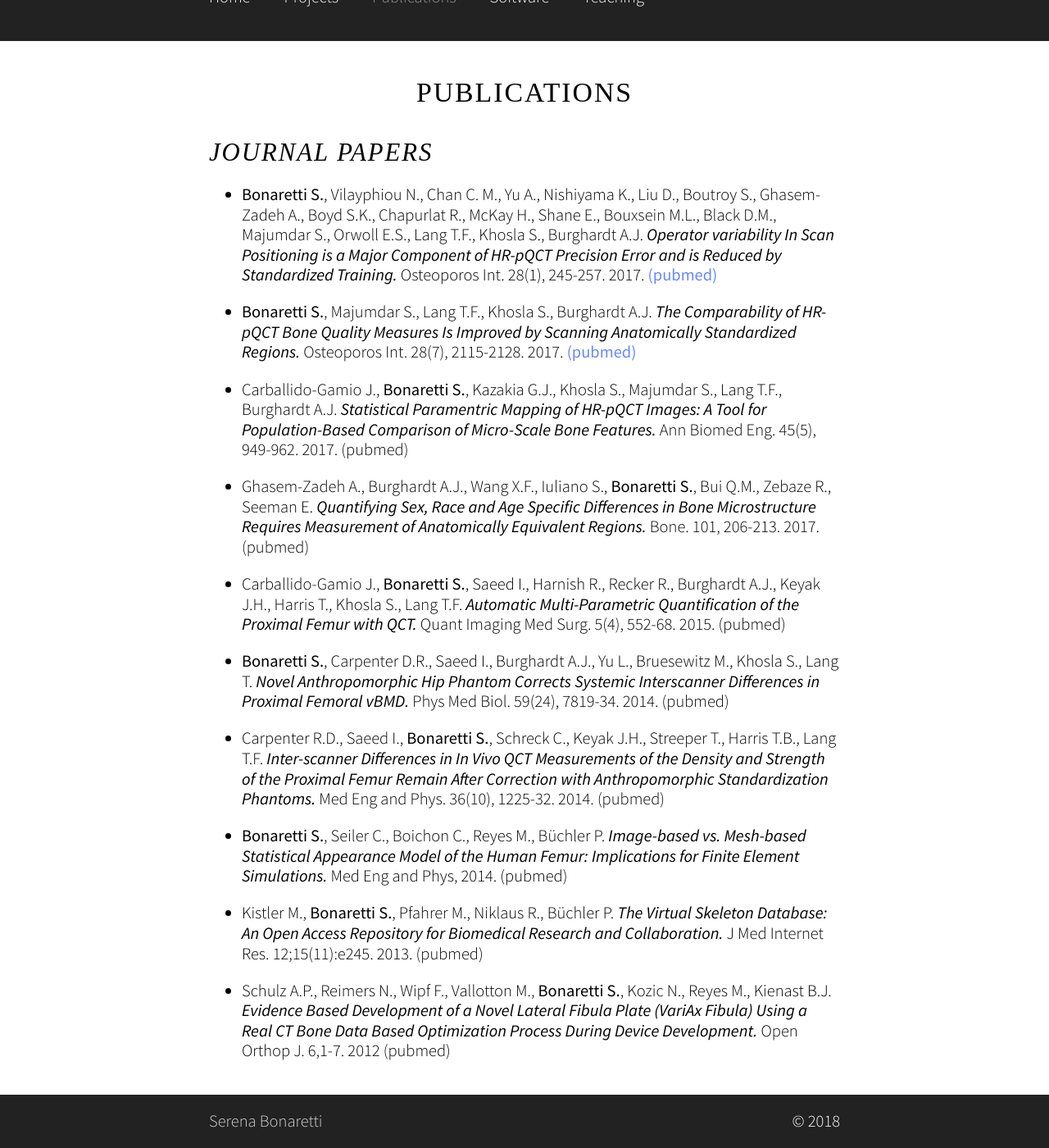
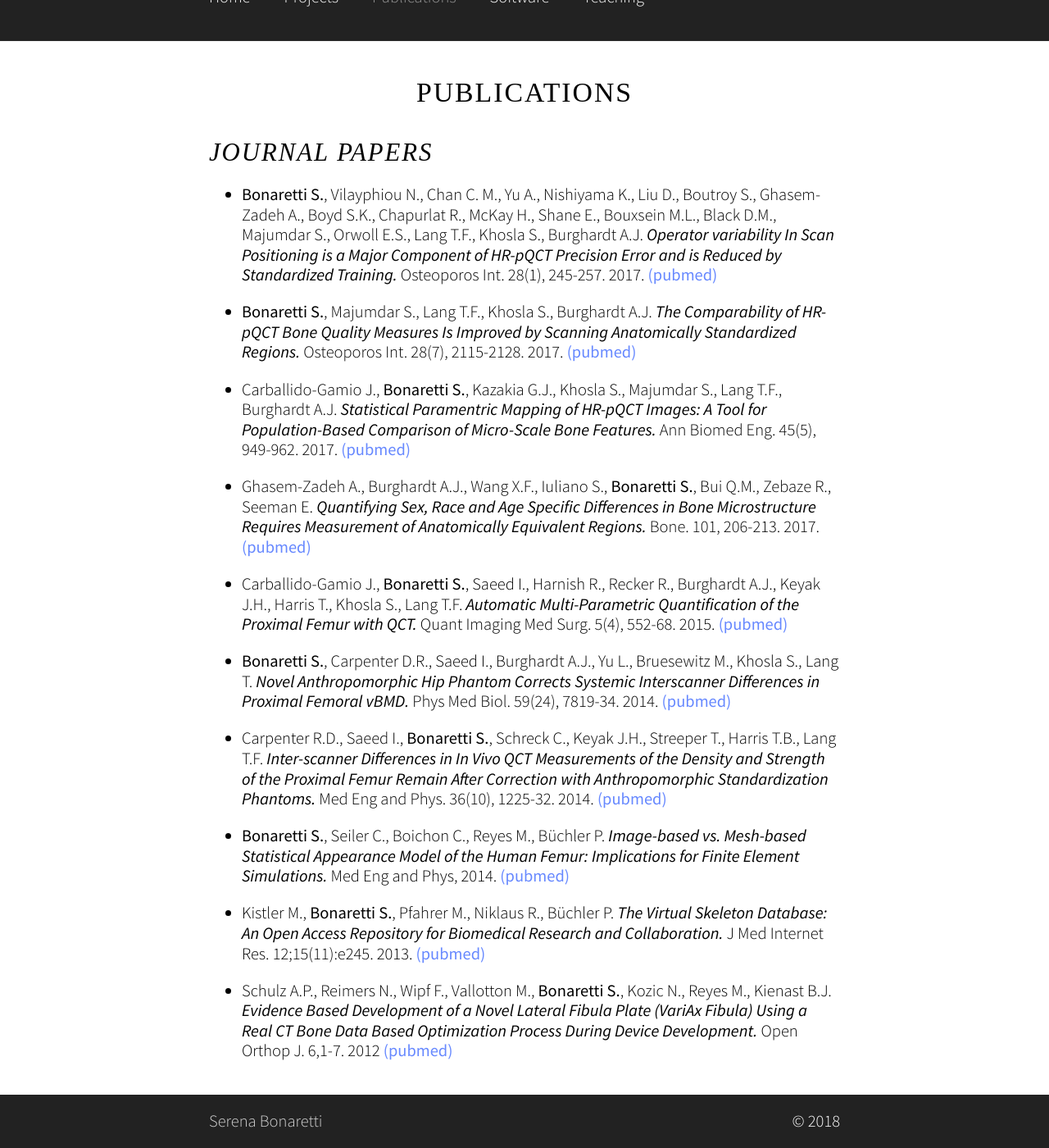
Before and after one commit to sbonaretti/sbonaretti.github.io, a Jekyll site: the page built from Publications.md, in a window 1280 px wide and 1400 px high, scrolled down 123 px. Shown: the whole window at 82% size. Built offline with Jekyll 4.4.1, drawn with Linux system fonts in a browser that asks for light colours; some web fonts are replaced; part of the change alters nothing that is shown.

Commit message:
Update Publications.md

```diff
--- a/Publications.md
+++ b/Publications.md
@@ -9,18 +9,18 @@ title: "Publications"
 
 * **Bonaretti S.**, Majumdar S., Lang T.F., Khosla S., Burghardt A.J.  **_The Comparability of HR-pQCT Bone Quality Measures Is Improved by Scanning Anatomically Standardized Regions._** Osteoporos Int. 28(7), 2115-2128. 2017. [(pubmed)](https://www.ncbi.nlm.nih.gov/pubmed/28391447){:target="_blank"}
 
-* Carballido-Gamio J., **Bonaretti S.**, Kazakia G.J., Khosla S., Majumdar S., Lang T.F., Burghardt A.J. **_Statistical Paramentric Mapping of HR-pQCT Images: A Tool for Population-Based Comparison of Micro-Scale Bone Features._** Ann Biomed Eng. 45(5), 949-962. 2017. (pubmed)
+* Carballido-Gamio J., **Bonaretti S.**, Kazakia G.J., Khosla S., Majumdar S., Lang T.F., Burghardt A.J. **_Statistical Paramentric Mapping of HR-pQCT Images: A Tool for Population-Based Comparison of Micro-Scale Bone Features._** Ann Biomed Eng. 45(5), 949-962. 2017. [(pubmed)](){:target="_blank"}
 
-* Ghasem-Zadeh A., Burghardt A.J., Wang X.F., Iuliano S., **Bonaretti S.**, Bui Q.M., Zebaze R., Seeman E. **_Quantifying Sex, Race and Age Specific Differences in Bone Microstructure Requires Measurement of Anatomically Equivalent Regions._** Bone. 101, 206-213. 2017. (pubmed)
+* Ghasem-Zadeh A., Burghardt A.J., Wang X.F., Iuliano S., **Bonaretti S.**, Bui Q.M., Zebaze R., Seeman E. **_Quantifying Sex, Race and Age Specific Differences in Bone Microstructure Requires Measurement of Anatomically Equivalent Regions._** Bone. 101, 206-213. 2017. [(pubmed)](){:target="_blank"}
 
-* Carballido-Gamio J., **Bonaretti S.**, Saeed I., Harnish R., Recker R., Burghardt A.J., Keyak J.H., Harris T., Khosla S., Lang T.F. **_Automatic Multi-Parametric Quantification of the Proximal Femur with QCT._** Quant Imaging Med Surg. 5(4), 552-68. 2015. (pubmed)
+* Carballido-Gamio J., **Bonaretti S.**, Saeed I., Harnish R., Recker R., Burghardt A.J., Keyak J.H., Harris T., Khosla S., Lang T.F. **_Automatic Multi-Parametric Quantification of the Proximal Femur with QCT._** Quant Imaging Med Surg. 5(4), 552-68. 2015. [(pubmed)](){:target="_blank"}
 
-* **Bonaretti S.**, Carpenter D.R., Saeed I., Burghardt A.J., Yu L., Bruesewitz M., Khosla S., Lang T. **_Novel Anthropomorphic Hip Phantom Corrects Systemic Interscanner Differences in Proximal Femoral vBMD._** Phys Med Biol. 59(24), 7819-34. 2014. (pubmed)
+* **Bonaretti S.**, Carpenter D.R., Saeed I., Burghardt A.J., Yu L., Bruesewitz M., Khosla S., Lang T. **_Novel Anthropomorphic Hip Phantom Corrects Systemic Interscanner Differences in Proximal Femoral vBMD._** Phys Med Biol. 59(24), 7819-34. 2014. [(pubmed)](){:target="_blank"}
 
-* Carpenter R.D., Saeed I., **Bonaretti S.**, Schreck C., Keyak J.H., Streeper T., Harris T.B., Lang T.F. **_Inter-scanner Differences in In Vivo QCT Measurements of the Density and Strength of the Proximal Femur Remain After Correction with Anthropomorphic Standardization Phantoms._** Med Eng and Phys. 36(10), 1225-32. 2014. (pubmed)
+* Carpenter R.D., Saeed I., **Bonaretti S.**, Schreck C., Keyak J.H., Streeper T., Harris T.B., Lang T.F. **_Inter-scanner Differences in In Vivo QCT Measurements of the Density and Strength of the Proximal Femur Remain After Correction with Anthropomorphic Standardization Phantoms._** Med Eng and Phys. 36(10), 1225-32. 2014. [(pubmed)](){:target="_blank"}
 
-* **Bonaretti S.**, Seiler C., Boichon C., Reyes M., Büchler P. **_Image-based vs. Mesh-based Statistical Appearance Model of the Human Femur: Implications for Finite Element Simulations._** Med Eng and Phys, 2014. (pubmed)
+* **Bonaretti S.**, Seiler C., Boichon C., Reyes M., Büchler P. **_Image-based vs. Mesh-based Statistical Appearance Model of the Human Femur: Implications for Finite Element Simulations._** Med Eng and Phys, 2014. [(pubmed)](){:target="_blank"}
 
-* Kistler M., **Bonaretti S.**, Pfahrer M., Niklaus R., Büchler P. **_The Virtual Skeleton Database: An Open Access Repository for Biomedical Research and Collaboration._** J Med Internet Res. 12;15(11):e245. 2013. (pubmed)
+* Kistler M., **Bonaretti S.**, Pfahrer M., Niklaus R., Büchler P. **_The Virtual Skeleton Database: An Open Access Repository for Biomedical Research and Collaboration._** J Med Internet Res. 12;15(11):e245. 2013. [(pubmed)](){:target="_blank"}
 
-* Schulz A.P., Reimers N., Wipf F., Vallotton M., **Bonaretti S.**, Kozic N., Reyes M., Kienast B.J. **_Evidence Based Development of a Novel Lateral Fibula Plate (VariAx Fibula) Using a Real CT Bone Data Based Optimization Process During Device Development._** Open Orthop J. 6,1-7. 2012 (pubmed)
+* Schulz A.P., Reimers N., Wipf F., Vallotton M., **Bonaretti S.**, Kozic N., Reyes M., Kienast B.J. **_Evidence Based Development of a Novel Lateral Fibula Plate (VariAx Fibula) Using a Real CT Bone Data Based Optimization Process During Device Development._** Open Orthop J. 6,1-7. 2012 [(pubmed)](){:target="_blank"}
```
